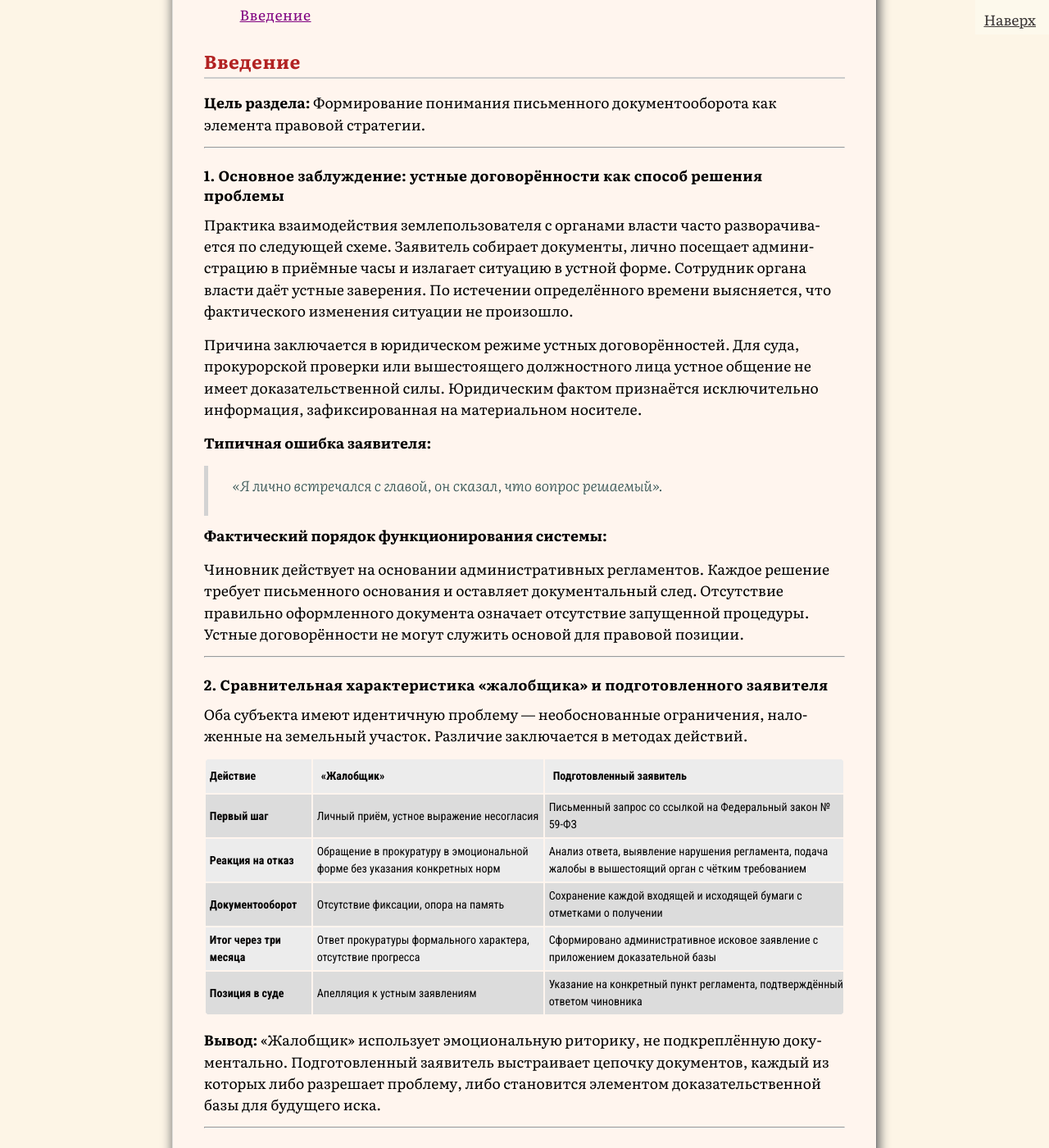
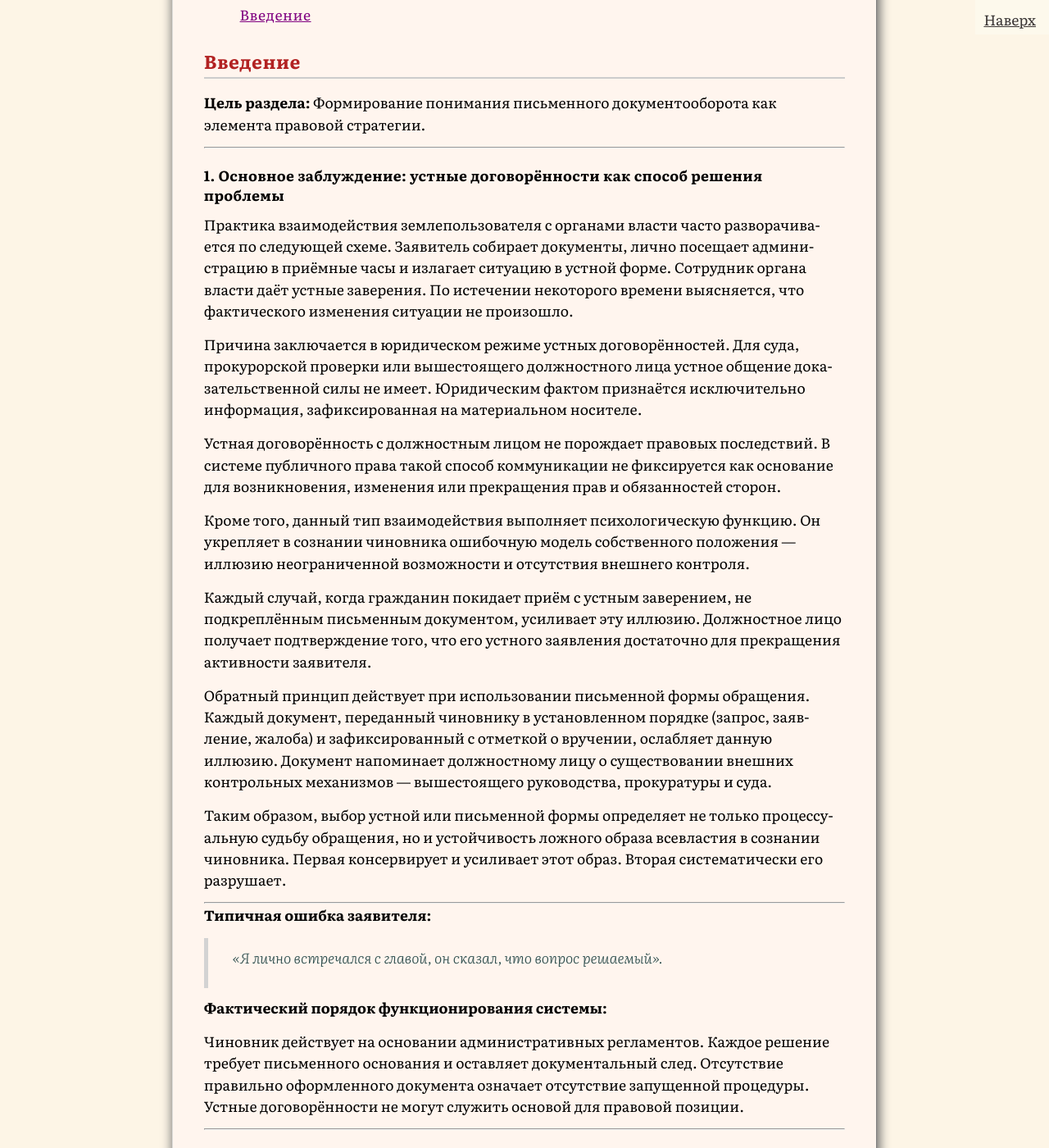
Before and after one commit to SergSi/land-use-art, a Jekyll site: the page built from _posts/2026-05-20-admin.md, in a window 1280 px wide and 1400 px high, scrolled down 852 px. Shown: the whole window at 82% size. Built offline with Jekyll 4.4.1, drawn with Linux system fonts in a browser that asks for light colours; some web fonts are replaced.

Commit message:
Update 2026-05-20-admin.md

```diff
--- a/_posts/2026-05-20-admin.md
+++ b/_posts/2026-05-20-admin.md
@@ -14,9 +14,21 @@ summary: "Этот курс — навигатор в мире админист
 
 #### 1. Основное заблуждение: устные договорённости как способ решения проблемы
 
-Практика взаимодействия землепользователя с органами власти часто разворачивается по следующей схеме. Заявитель собирает документы, лично посещает администрацию в приёмные часы и излагает ситуацию в устной форме. Сотрудник органа власти даёт устные заверения. По истечении определённого времени выясняется, что фактического изменения ситуации не произошло.
+Практика взаимодействия землепользователя с органами власти часто разворачивается по следующей схеме. Заявитель собирает документы, лично посещает администрацию в приёмные часы и излагает ситуацию в устной форме. Сотрудник органа власти даёт устные заверения. По истечении некоторого времени выясняется, что фактического изменения ситуации не произошло.
 
-Причина заключается в юридическом режиме устных договорённостей. Для суда, прокурорской проверки или вышестоящего должностного лица устное общение не имеет доказательственной силы. Юридическим фактом признаётся исключительно информация, зафиксированная на материальном носителе.
+Причина заключается в юридическом режиме устных договорённостей. Для суда, прокурорской проверки или вышестоящего должностного лица устное общение доказательственной силы не имеет. Юридическим фактом признаётся исключительно информация, зафиксированная на материальном носителе.
+
+Устная договорённость с должностным лицом не порождает правовых последствий. В системе публичного права такой способ коммуникации не фиксируется как основание для возникновения, изменения или прекращения прав и обязанностей сторон.
+
+Кроме того, данный тип взаимодействия выполняет психологическую функцию. Он укрепляет в сознании чиновника ошибочную модель собственного положения — иллюзию неограниченной возможности и отсутствия внешнего контроля.
+
+Каждый случай, когда гражданин покидает приём с устным заверением, не подкреплённым письменным документом, усиливает эту иллюзию. Должностное лицо получает подтверждение того, что его устного заявления достаточно для прекращения активности заявителя.
+
+Обратный принцип действует при использовании письменной формы обращения. Каждый документ, переданный чиновнику в установленном порядке (запрос, заявление, жалоба) и зафиксированный с отметкой о вручении, ослабляет данную иллюзию. Документ напоминает должностному лицу о существовании внешних контрольных механизмов — вышестоящего руководства, прокуратуры и суда.
+
+Таким образом, выбор устной или письменной формы определяет не только процессуальную судьбу обращения, но и устойчивость ложного образа всевластия в сознании чиновника. Первая консервирует и усиливает этот образ. Вторая систематически его разрушает.
+
+------
 
 **Типичная ошибка заявителя:**
 
```
